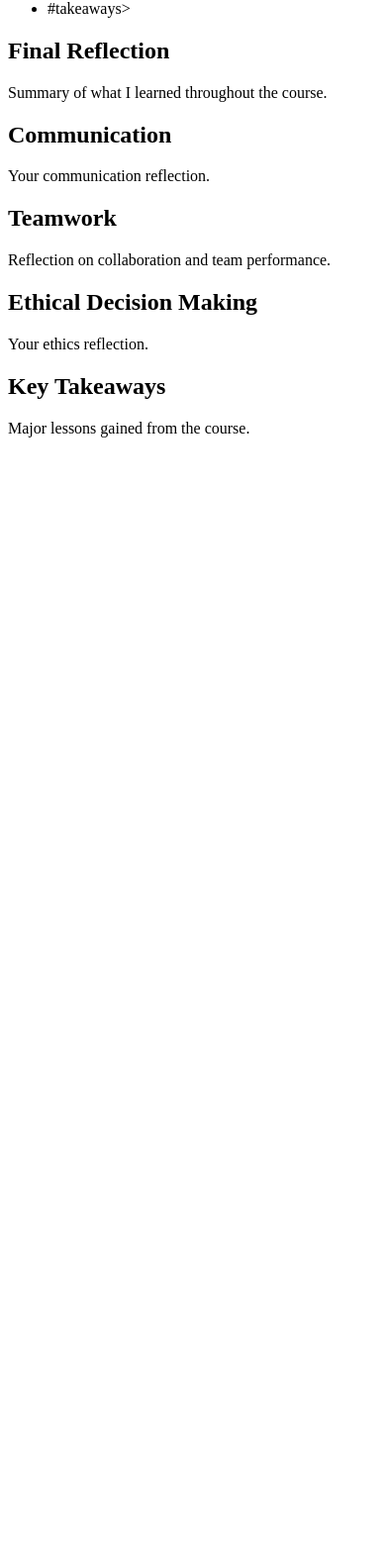
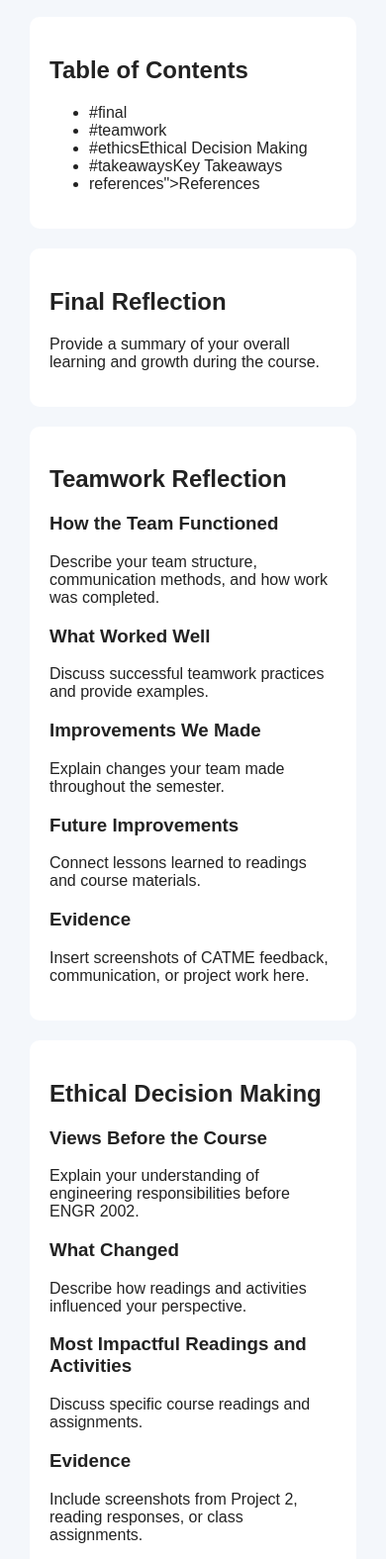
Before and after one commit to WolfHope/davisaudrey.github.io, a plain HTML site: page engr2002.html in a window 390 px wide. Shown: the part 252-1827 px from the top of the page at 99% size. Before the commit the page ends 844 px from the top, so only its background shows below. Drawn offline with Linux system fonts and the light colour scheme.

Commit message:
Refactor engr2002.html with dark mode and structure

```diff
--- a/engr2002.html
+++ b/engr2002.html
@@ -1,34 +1,200 @@
 <!DOCTYPE html>
-<html>
+<html lang="en">
+
 <head>
+    <meta charset="UTF-8">
+    <meta name="viewport" content="width=device-width, initial-scale=1.0">
     <title>ENGR 2002: Professional Development</title>
+
+    <style>
+        :root {
+            --bg: #f4f7fb;
+            --text: #222;
+            --card: white;
+            --accent: #4f46e5;
+        }
+
+        .dark-mode {
+            --bg: #121212;
+            --text: #f0f0f0;
+            --card: #1f1f1f;
+            --accent: #818cf8;
+        }
+
+        body {
+            font-family: Arial, sans-serif;
+            background-color: var(--bg);
+            color: var(--text);
+            max-width: 900px;
+            margin: auto;
+            padding: 30px;
+            transition: 0.3s;
+        }
+
+        .card {
+            background-color: var(--card);
+            padding: 20px;
+            border-radius: 10px;
+            margin-bottom: 20px;
+        }
+
+        a {
+            color: var(--accent);
+            text-decoration: none;
+        }
+
+        a:hover {
+            text-decoration: underline;
+        }
+
+        button {
+            padding: 10px;
+            border: none;
+            border-radius: 5px;
+            cursor: pointer;
+            background-color: var(--accent);
+            color: white;
+        }
+    </style>
 </head>
+
 <body>
 
-  <p><a href="index.html">← Back to Home <h1>ENGR 2002: Professional Development</h1>
+    <p>
+        index.html← Back to Home</a>
+    </p>
 
+    <p>
+        <button onclick="toggleTheme()">Toggle Dark Mode</button>
+    </p>
+
+    <h1>ENGR 2002: Professional Development</h1>
+
+    <div class="card">
         <h2>Table of Contents</h2>
+
         <ul>
-    <li>final">Final Reflection</a></li>
-  <li>#communication</li>
-  <li><a href="#teamwork">Teamwork</a></lili>
-  <li>#takeaways></li>
+            <li>#final</li>
+            <li>#teamwork</li>
+            <li>#ethicsEthical Decision Making</a></li>
+            <li>#takeawaysKey Takeaways</a></li>
+            <li>references">References</a></li>
         </ul>
+    </div>
 
+    <div class="card">
         <h2 id="final">Final Reflection</h2>
-  <p>Summary of what I learned throughout the course.</p>
 
-<h2 id="communication">Communication</h2>
-  <p>Your communication reflection.</p>
+        <p>
+            Provide a summary of your overall learning and growth during the course.
+        </p>
+    </div>
 
-<h2 id="teamwork">Teamwork</h2>
-  <p>Reflection on collaboration and team performance.</p>
+    <div class="card">
+        <h2 id="teamwork">Teamwork Reflection</h2>
 
+        <h3>How the Team Functioned</h3>
+        <p>
+            Describe your team structure, communication methods,
+            and how work was completed.
+        </p>
+
+        <h3>What Worked Well</h3>
+        <p>
+            Discuss successful teamwork practices and provide examples.
+        </p>
+
+        <h3>Improvements We Made</h3>
+        <p>
+            Explain changes your team made throughout the semester.
+        </p>
+
+        <h3>Future Improvements</h3>
+        <p>
+            Connect lessons learned to readings and course materials.
+        </p>
+
+        <h3>Evidence</h3>
+        <p>
+            Insert screenshots of CATME feedback, communication,
+            or project work here.
+        </p>
+
+        <!-- Example Screenshot
+        teamwork-screenshot.png
+        -->
+    </div>
+
+    <div class="card">
         <h2 id="ethics">Ethical Decision Making</h2>
-  <p>Your ethics reflection.</p>
 
+        <h3>Views Before the Course</h3>
+        <p>
+            Explain your understanding of engineering responsibilities before ENGR 2002.
+        </p>
+
+        <h3>What Changed</h3>
+        <p>
+            Describe how readings and activities influenced your perspective.
+        </p>
+
+        <h3>Most Impactful Readings and Activities</h3>
+        <p>
+            Discuss specific course readings and assignments.
+        </p>
+
+        <h3>Evidence</h3>
+        <p>
+            Include screenshots from Project 2, reading responses,
+            or class assignments.
+        </p>
+
+        <h3>Application to Future Engineering Practice</h3>
+        <p>
+            Explain how you will apply these lessons in future classes,
+            internships, and your engineering career.
+        </p>
+    </div>
+
+    <div class="card">
         <h2 id="takeaways">Key Takeaways</h2>
-  <p>Major lessons gained from the course.</p>
+
+        <ul>
+            <li>Professional communication is essential.</li>
+            <li>Successful teams require planning and accountability.</li>
+            <li>Engineering decisions have ethical consequences.</li>
+            <li>Engineers must consider social, economic, environmental, and cultural impacts.</li>
+        </ul>
+    </div>
+
+    <div class="card">
+        <h2 id="references">References</h2>
+
+        <p>
+            Add IEEE-formatted references here.
+        </p>
+
+        <ol>
+            <li>[1] Course Reading #1</li>
+            <li>[2] Course Reading #2</li>
+        </ol>
+    </div>
+
+    <script>
+        function toggleTheme() {
+            document.body.classList.toggle("dark-mode");
+
+            if (document.body.classList.contains("dark-mode")) {
+                localStorage.setItem("theme", "dark");
+            } else {
+                localStorage.setItem("theme", "light");
+            }
+        }
+
+        if (localStorage.getItem("theme") === "dark") {
+            document.body.classList.add("dark-mode");
+        }
+    </script>
 
 </body>
 </html>
```
Lines whose indentation alone changed are shown as unchanged.
